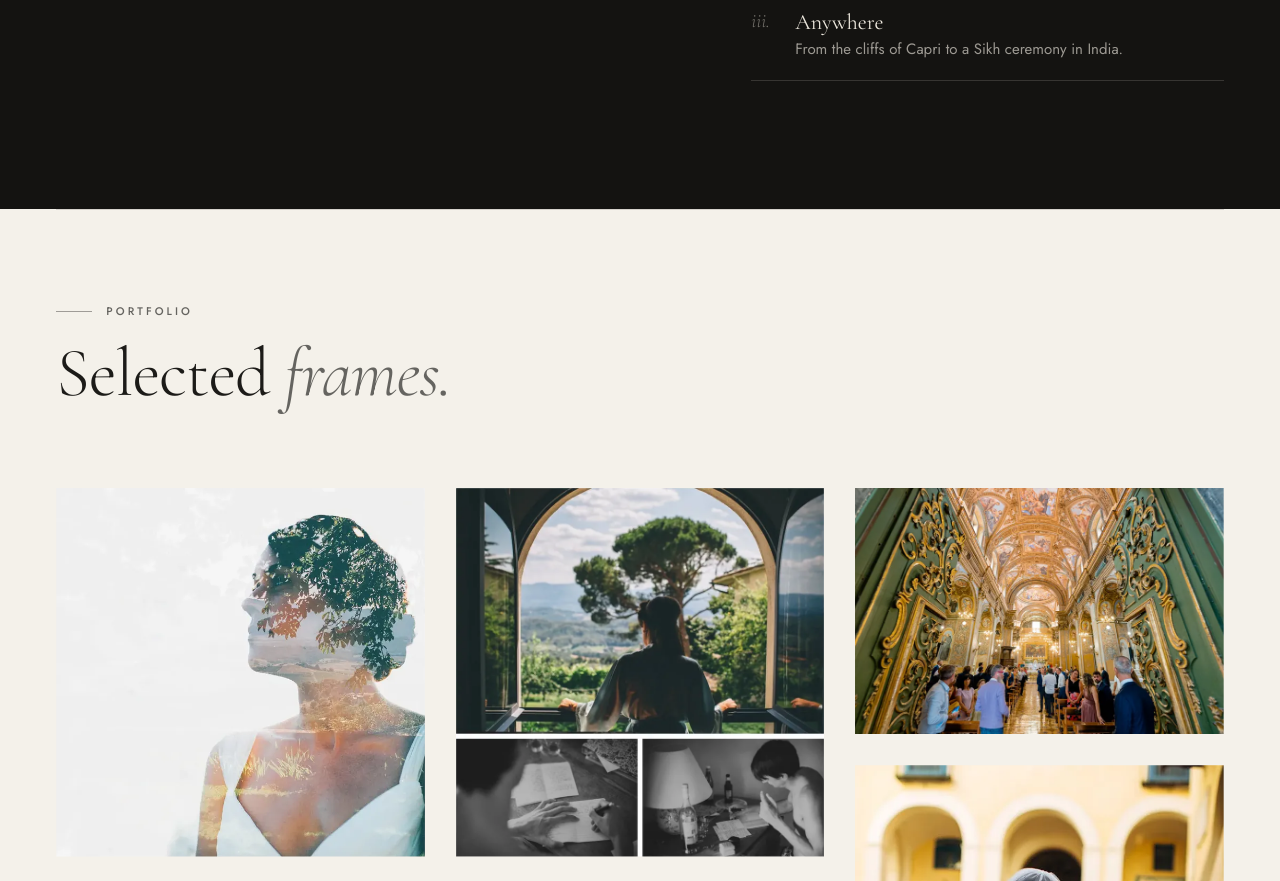
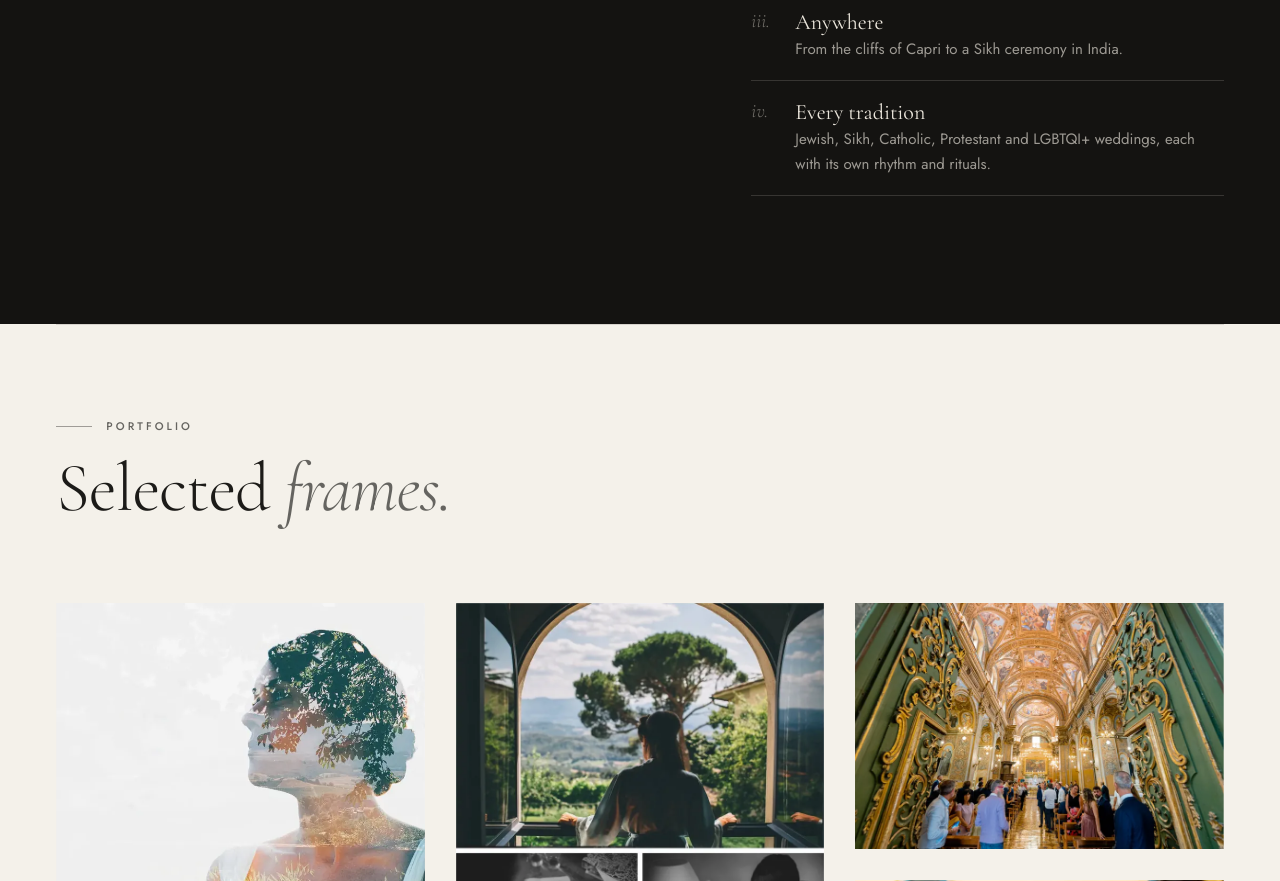
Before and after one commit to mariomele/wedding, a plain HTML site: page index.html in a window 1280 px wide. Shown: the part 10370-11251 px from the top of the page. Drawn offline with nearby package versions, Linux system fonts and the light colour scheme.

Commit message:
Approach: experience across traditions
Co-Authored-By: Claude Opus 5.5 <noreply@anthropic.com>

```diff
--- a/index.html
+++ b/index.html
@@ -173,6 +173,7 @@
           <li><span>i.</span><b>Reportage first</b> Real moments, told in order, like a film of your day.</li>
           <li><span>ii.</span><b>Natural light</b> True colour and skin tones, never heavy filters.</li>
           <li><span>iii.</span><b>Anywhere</b> From the cliffs of Capri to a Sikh ceremony in India.</li>
+          <li><span>iv.</span><b>Every tradition</b> Jewish, Sikh, Catholic, Protestant and LGBTQI+ weddings, each with its own rhythm and rituals.</li>
         </ol>
       </div>
     </section>
```
